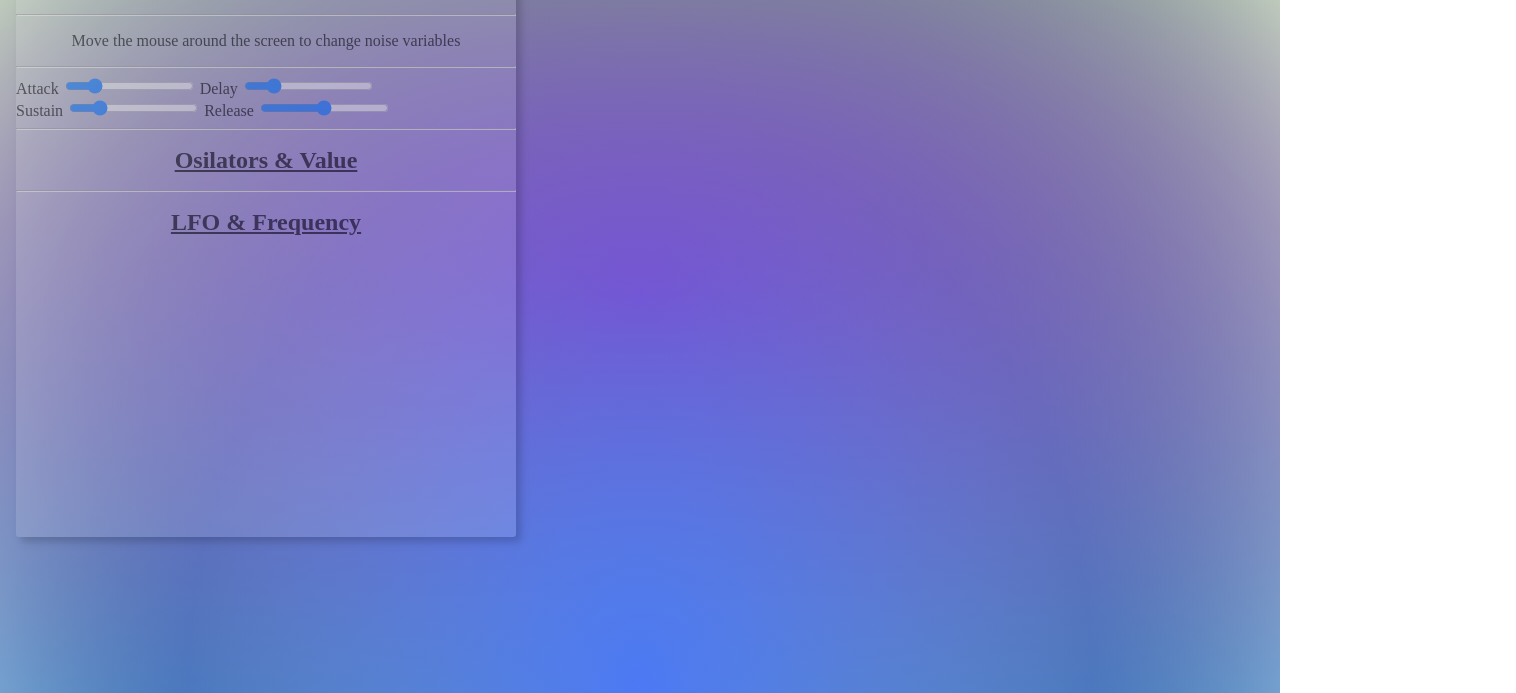
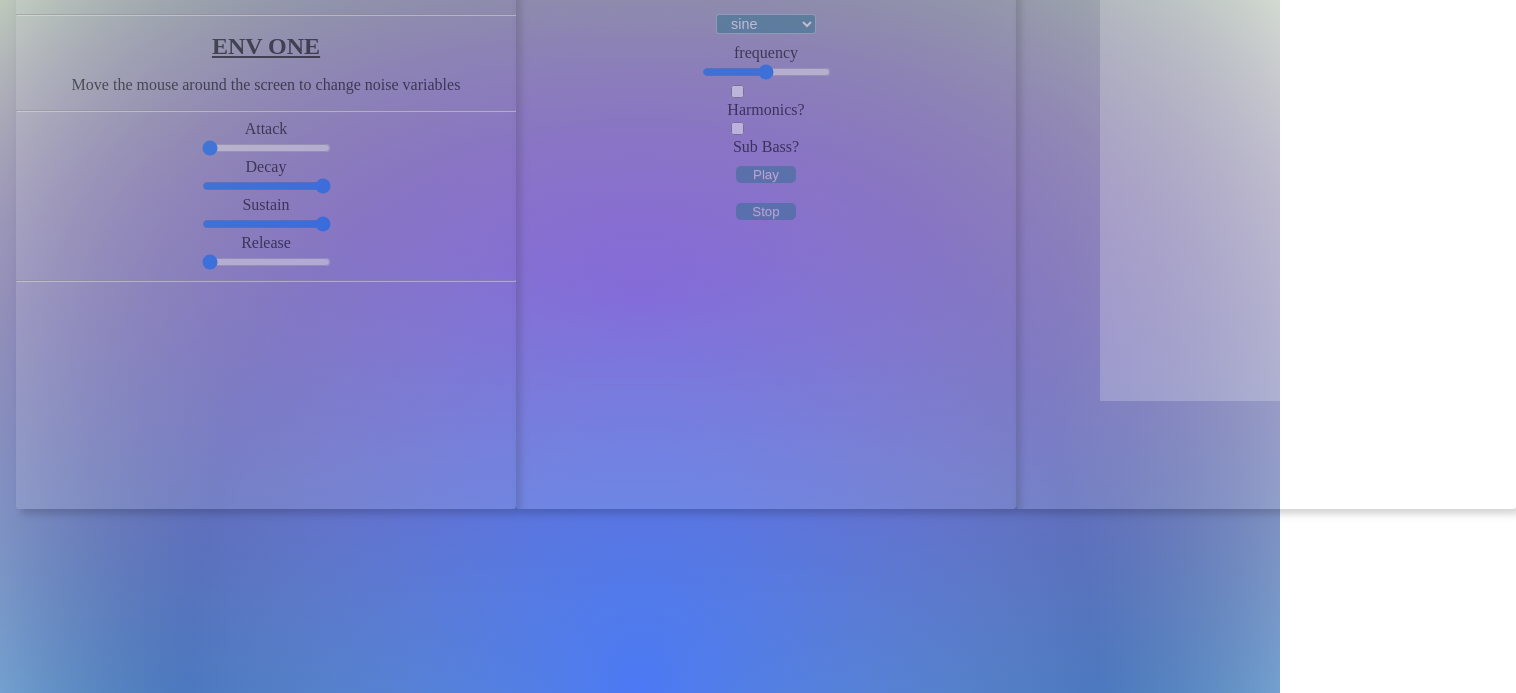
Before and after one commit to optimisedu/NOISE, a plain HTML site: page index.html in a window 1280 px wide. Shown: the part 107-800 px from the top of the page, 1516 px wide, since content can reach past the window. Drawn offline with Linux system fonts and the light colour scheme.

Commit message:
Update index.html

```diff
--- a/index.html
+++ b/index.html
@@ -8,30 +8,63 @@
     <link rel="stylesheet" href="./styles.css"></link>
 </head>
 <body>
-    <div class = "container">
-        <div class = "glass ">
+    <main class = "flex__container">
+        <div class="flex__container">
+        <div class = "glass__one">
             <h1 class = "title">Playing with NOISE</h1>
-            <hr>
-            <p class = "text__center">Move the mouse around the screen to change noise variables</p>
-            <hr>
-            <div class = "container__column"
-            <label for="attack" class = slider__text>Attack</label>
-            <input name="attack" class="slider__text" id="attack" type="range" min="0" max="1" value="0.2" step="0.1" />
-            <label for="delay" class = slider__text>Delay</label>
-            <input name="delay" class="slider__text" id="attack" type="range" min="0" max="1" value="0.2" step="0.1" />
-            <div class ="container_column"></div>
-            <label for="sustain" class = slider__text>Sustain</label>
-            <input name="sustain" class="slider__text" id="attack" type="range" min="0" max="1" value="0.2" step="0.1" />
-            <label for="release" class = slider__text>Release</label>
-            <input name="release" class="slider__text" id="release" type="range" min="0" max="1" value="0.5" step="0.1" />
-            <hr>
-            <h2 class="text__center">Osilators & Value</h2>
-            <hr>
-            <h2 class="text__center">LFO & Frequency</h2>
-            </div>
+                <hr class = "__hr">
+                    <h2 class = "text__center">ENV ONE</h2>
+                    <p class = "text__center">Move the mouse around the screen to change noise variables</p>
+                <hr class = "__hr">
+            <div class = "flex__row">
+                <label for="attack " class = slider__text>Attack</label>
+                <input name="attack" class="slider__text" id="attack" type="range" min="0" max="1" value="0" step="0.1" />
+                <label for="delay  " class = slider__text>Decay</label>
+                <input name="delay" class="slider__text" id="delay" type="range" min="0" max="1" value="1" step="0.1" />
+                <div class ="flex__row"></div>
+                <label for="sustain" class = slider__text>Sustain</label>
+                <input name="sustain" class="slider__text" id="sustain" type="range" min="0" max="1" value="1" step="0.1" />
+                <label for="release" class = slider__text>Release</label>
+                <input name="release" class="slider__text" id="release" type="range" min="0" max="1" value="0" step="0.1" />
+            <hr class = "__hr">
+        </div>
+    </div>
+        </div>
+    <div>
+        <div class = "flex__row glass">
+            <h1 class="title">Osilators & Value</h1>
+                <select list="oscilators" name="oscilators" id="wave">
+                <h2>Select your oscilator</h2>
+                    <datalist id="waves">
+                        <option value="sine"> sine </option>
+                        <option value="square"> square </option>
+                        <option value="triangle"> triangle </option>
+                        <option value="sawtooth"> sawtooth </option>
+                    </datalist>
+                </select>
+                <label for="lfo" class = "flex__row">frequency</label>
+                <input name="lfo" id="lfo" type="range" min="0" max="880" value=" 440" step="2" />
+            <div class="">
+                    <input name="theramin" class="flex switch- " id="theramin" type="checkbox" value = "true"  />
+                    <label for="theramin" class = "flex switch-label text__center">Harmonics?</label>
+
+                    <input name="theramin" class="flex switch- " id="theramin" type="checkbox" value = "true"  />
+                    <label for="theramin" class = "flex switch-label text__center ">Sub Bass?</label>
+                </div>
+            <div class="flex">
+                <button class="btn__flex" id="play">Play</button>
+                <button class="btn__flex" id="stop">Stop</button>
+                </div>
+        </div>
+        </div>
+        </div>
+        </div>
+        <div class = "flex__row">
+            <div class = "flex__container glass">
+            <h1 class="title">LFO & Frequency</h2>
             </div>
         </div>
-    </div>
+    </main>
     <script src="./white.js"></script>
 </body>
 </html>
```
